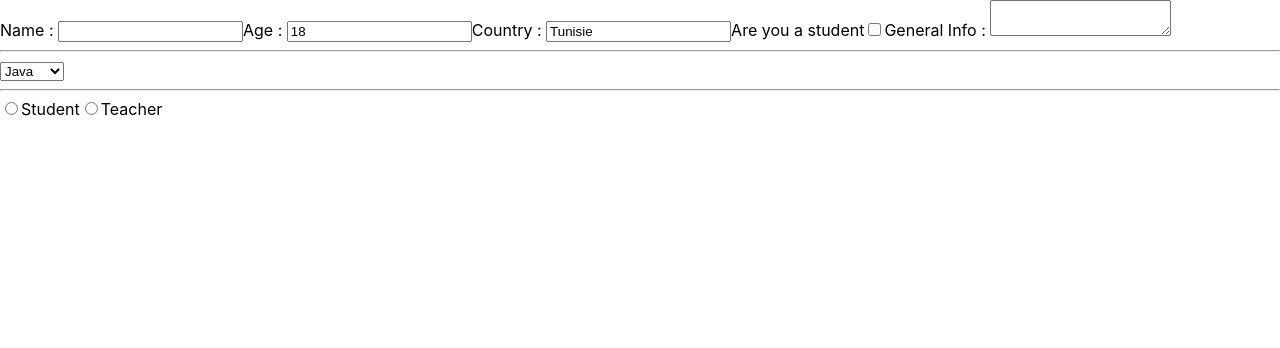
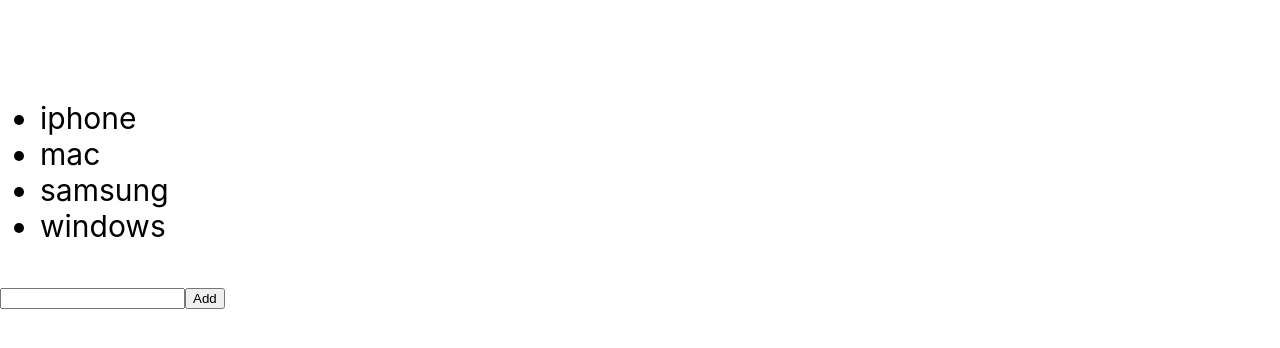
Before and after one commit to amirdhahri01/Playground_1, a React (Create React App) app: page / in a window 1280 px wide. Shown: the top 348 px of the page. Built offline with nearby package versions, Linux system fonts and the light colour scheme.

Commit message:
An update

```diff
--- a/src/App.js
+++ b/src/App.js
@@ -2,35 +2,54 @@
 import "./App.css";
 
 function App() {
-  const [formData, setFormData] = useState({
-    name : "",
-    age : 18,
-    country : "Tunisie",
-    generalInfo : "",
-    programmingLanguage : "",
-    isStudent : false,
-    status : ""
-  });
-  const handleChange = (e) => {
-    setFormData(oldFormData => {
-      return {
-        ...oldFormData,
-        [e.target.name]: e.target.value
-      }
-    })
+  // const [formData, setFormData] = useState({
+  //   name : "",
+  //   age : 18,
+  //   country : "Tunisie",
+  //   generalInfo : "",
+  //   programmingLanguage : "",
+  //   isStudent : false,
+  //   status : ""
+  // });
+  // const handleChange = (e) => {
+  //   setFormData(oldFormData => {
+  //     return {
+  //       ...oldFormData,
+  //       [e.target.name]: e.target.value
+  //     }
+  //   })
+  // }
+  // const handleCheckbox = (e) => {
+  //   setFormData(oldFormData => {
+  //     return {
+  //       ...oldFormData,
+  //       [e.target.name]: e.target.checked
+  //     }
+  //   })
+  // }
+  // console.log(formData);
+  const [deviceNameInputValue , setDeviceNameInputValue] = useState("");
+  const devices = ["iphone", "mac", "samsung", "windows"];
+  const devicesList = devices.map((device) => {
+    return <li>{device}</li>
+  })
+  const handleAddClick = (e) => {
+    devices.push(deviceNameInputValue);
   }
-  const handleCheckbox = (e) => {
-    setFormData(oldFormData => {
-      return {
-        ...oldFormData,
-        [e.target.name]: e.target.checked
-      }
-    })
-  }
-  console.log(formData);
   return (
     <>
-      <form action="">
+      <div className="app" style={{ marginTop: "100px", fontSize: "30px" }}>
+        <ul>
+          {devicesList}
+        </ul>
+        <div>
+          <input type="text" name="" id="" value={deviceNameInputValue} onChange={(e)=> {
+            setDeviceNameInputValue(e.target.value);
+          }} />
+          <button onClick={handleAddClick}>Add</button>
+        </div>
+      </div>
+      {/* <form action="">
         <label htmlFor="name">Name : </label>
         <input value={formData.name} name="name" type="text" id="name" onChange={handleChange} />
         <label htmlFor="age">Age : </label>
@@ -57,7 +76,7 @@
           <input value="teacher" type="radio" name="status" id="status" checked={formData.status === "teacher"} onChange={handleChange}/>
           Teacher
         </div>
-      </form>
+      </form> */}
     </>
   );
 }
```
